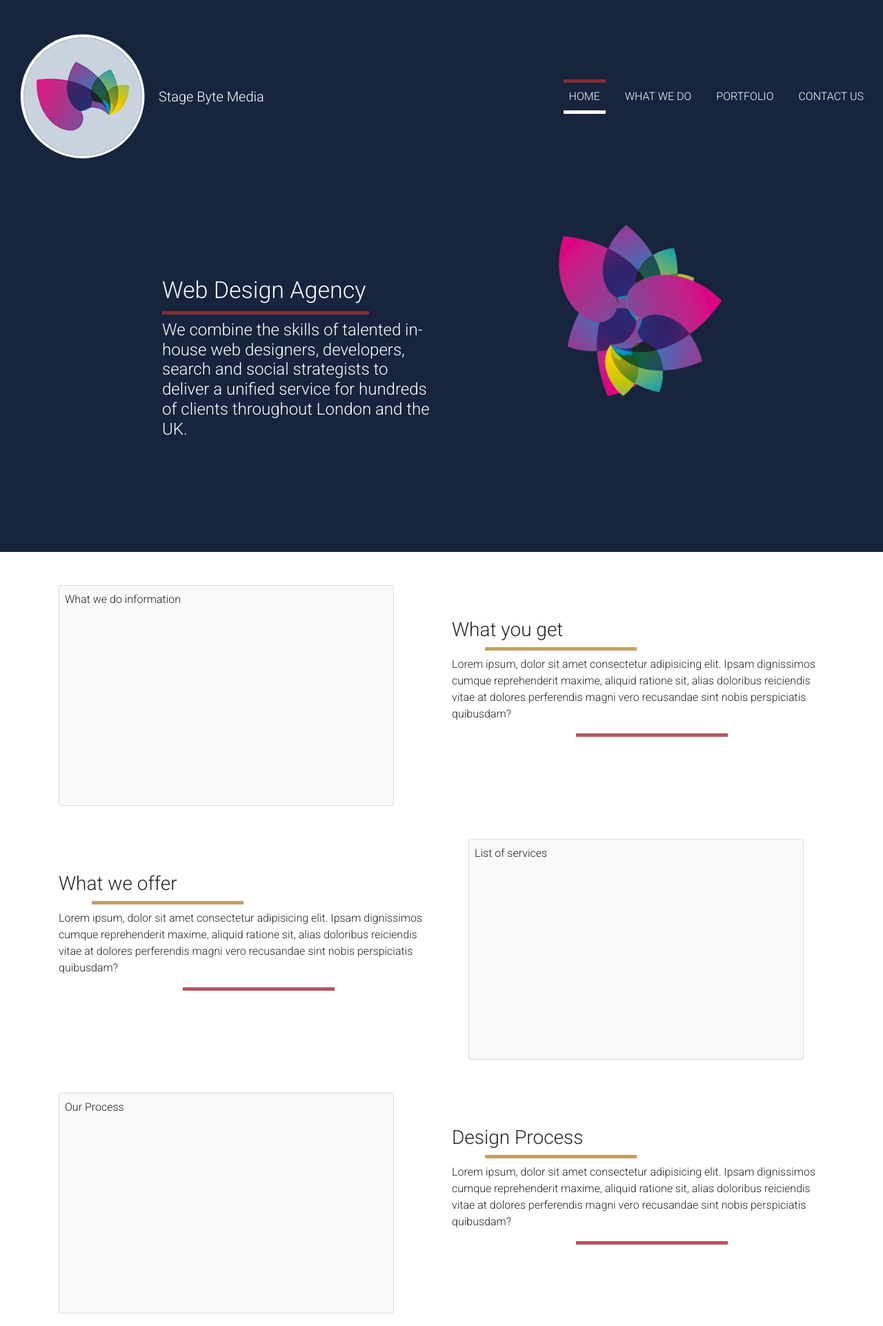
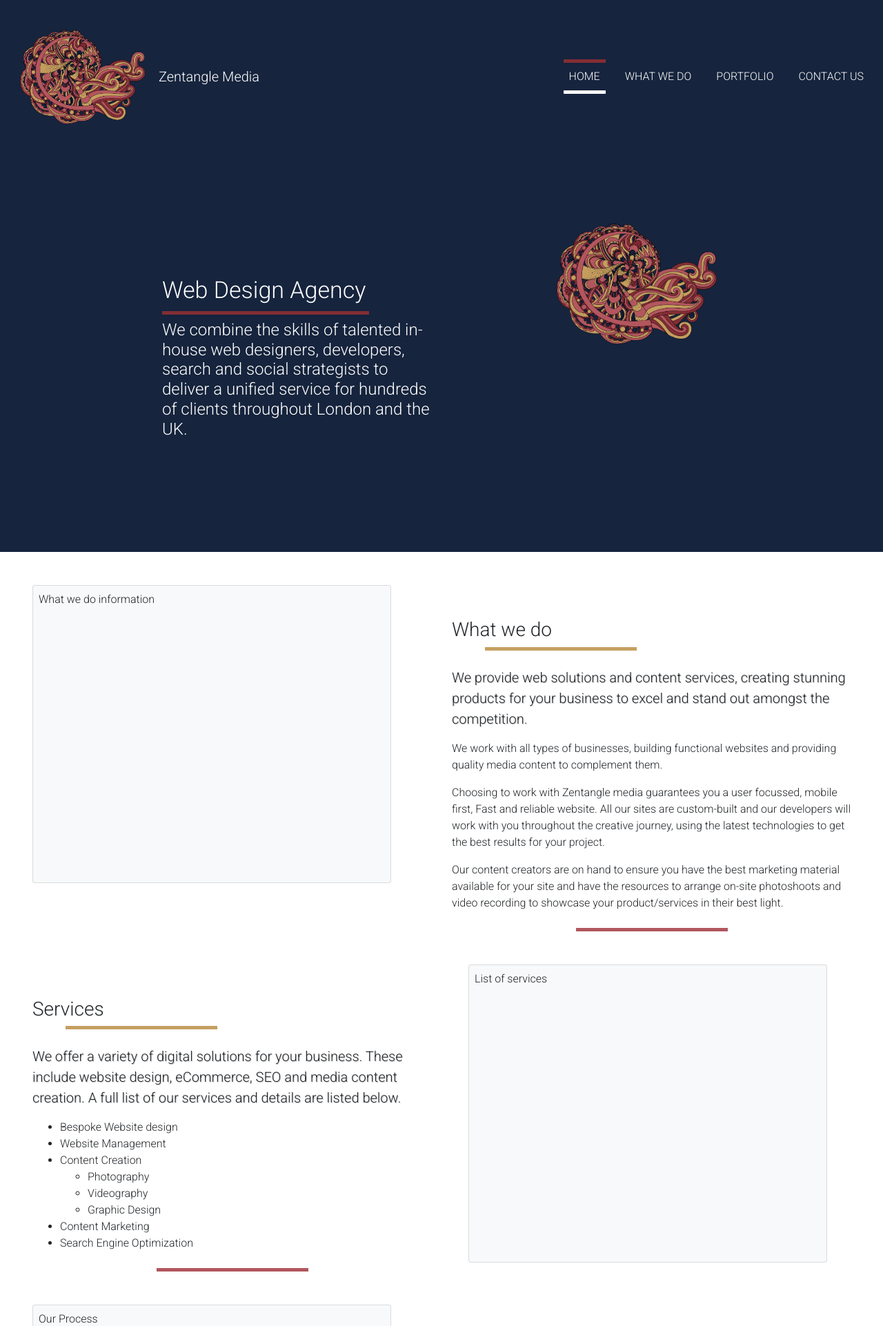
Before and after one commit to jacobroos87/Collab, a Flask app: page / in a window 1280 px wide. Shown: the top 1922 px of the page at 69% size. Run offline with Flask 2, Linux system fonts and the light colour scheme; some libraries are stand-ins or nearby versions.

Commit message:
Added content to sections and decided on business name

```diff
--- a/app.py
+++ b/app.py
@@ -15,16 +15,6 @@ def home():
     return render_template("home.html")
 
 
-@app.route("/portfolio")
-def portfolio():
-    return render_template("portfolio.html")
-
-
-@app.route("/contact_us")
-def contact_us():
-    return render_template("contact_us.html")
-
-
 if __name__ == "__main__":
     app.run(host=os.environ.get("IP"),
             port=int(os.environ.get("PORT")),
--- /dev/null
+++ b/package.json
@@ -0,0 +1,5 @@
+{
+  "dependencies": {
+    "emailjs-com": "^2.6.4"
+  }
+}
--- a/static/css/style.css
+++ b/static/css/style.css
@@ -14,14 +14,32 @@ nav {
     background-color: #16243D;
 }
 
+a.anchor {
+    display: block;
+    position: relative;
+    top: -110px;
+    visibility: hidden;
+}
+
 .container {
-    width: 95%;
+    width: 95% !important;
 }
 
 .banner {
     height: 450px;
 }
 
+.highlight {
+    font-size: 20px;
+    text-shadow: 1px 1px rgba(0, 0, 0, 0.192);
+}
+
+@media (min-width: 1200px) {
+    .container, .container-lg, .container-md, .container-sm, .container-xl {
+        max-width: 1750px;
+    }
+}
+
 
 /* Colors */
 
@@ -62,6 +80,10 @@ nav {
 
 .space {
     margin: 10px;
+}
+
+.nav-underline {
+    border-bottom: 5px solid white;
 }
 
 /* HOMEPAGE MEDIA QUERIES */
@@ -80,7 +102,7 @@ nav {
 /* HOME PAGE */
 
 .card-homepage {
-    height: 20rem;
+    height: 27rem;
     width: 90%;
 }
 
--- /dev/null
+++ b/static/js/emailJs.js
@@ -0,0 +1,37 @@
+
+(function(){
+            emailjs.init("user_BKwt4ml9Gs6TQhV2bLfh0");
+        })();
+
+/** Function to send email template 'joinMailList', created using emailJs.
+ * Once the email is sent, the modal containing the subscribe button is hidden and the success modal (#modalJoinSuccess) is displayed on the screen.
+ */
+function sendMail(contactForm) {
+    emailjs.send("service_lr43f5b", "contactFormMessage", {
+        from_last_name: contactForm.last_name.value,
+        from_first_name: contactForm.first_name.value,
+        from_email: contactForm.email.value,
+        contact_number: contactForm.contact_number.value,
+        from_company: contactForm.company.value,
+        message: contactForm.message.value,
+        how_did_you_hear: contactForm.how_did_you_hear.value,
+        from_site: contactForm.your_site.value,
+    })
+    .then(
+        function(response) {
+            console.log("SUCCESS", response);
+        },
+        function(error) {
+            console.log("FAILED", error);
+        }
+    );
+    $('#modalSendMessageSuccess').modal('show');
+    document.getElementById('first_name').value='';
+    document.getElementById('last_name').value='';
+    document.getElementById('contact_number').value='';
+    document.getElementById('company').value='';
+    document.getElementById('your_site').value='';
+    document.getElementById('how_did_you_hear').value='';
+    document.getElementById('message').value='';
+    return false;
+}
--- a/static/js/script.js
+++ b/static/js/script.js
@@ -90,22 +90,32 @@ $(document).ready(function(){
     });
 
 
-
     // remove home navlink bottom border if #what_we_do is active
 
     var current = document.URL.split('#')[1];
 
-    if (current == 'what_we_do') {
-        $("#what-we-do-link").css("border-bottom", "5px solid white");
-        $("#home-link").css("border-bottom", "unset");
-        };
-
     $("#what-we-do-link").click(function() {
         $(this).css("border-bottom", "5px solid white");
-        });
+        $("#home-link").css("border-bottom", "unset");
+        $("#contact-us-link").css("border-bottom", "unset");
+        $("#portfolio-link").css("border-bottom", "unset");
+    });
 
 
+    $("#portfolio-link").click(function() {
+        $(this).css("border-bottom", "5px solid white");
+        $("#home-link").css("border-bottom", "unset");
+        $("#contact-us-link").css("border-bottom", "unset");
+        $("#what-we-do-link").css("border-bottom", "unset");
+    });
 
+
+    $("#contact-us-link").click(function() {
+        $(this).css("border-bottom", "5px solid white");
+        $("#home-link").css("border-bottom", "unset");
+        $("#what-we-do-link").css("border-bottom", "unset");
+        $("#portfolio-link").css("border-bottom", "unset");
+    });
 
 
 });
--- a/templates/base.html
+++ b/templates/base.html
@@ -23,8 +23,8 @@
     <a href="#" id="back-to-top"><img src="{{ url_for('static', filename='img/triangle.png') }}" alt="Back to top"></a>
 
     <nav id="navbar" class="navbar navbar-expand-lg">
-        <img id="logo" src="{{ url_for('static', filename='img/brand-logo.png') }}" class="space" alt="Stage Byte Media">
-        <a class="navbar-brand" href="index.html">Stage Byte Media</a>
+        <img id="logo" src="{{ url_for('static', filename='img/mollusk.png') }}" class="space" alt="Stage Byte Media">
+        <a class="navbar-brand" href="index.html">Zentangle Media</a>
         <button class="navbar-toggler custom-toggler" type="button" data-toggle="collapse" data-target="#navbarNav" aria-controls="navbarNav" aria-expanded="false" aria-label="Toggle navigation">
           <span class="navbar-toggler-icon">
             <i class="fas fa-bars"
@@ -32,7 +32,7 @@
           </span>
         </button>
         <div class="collapse navbar-collapse" id="navbarNav">
-          <ul class="navbar-nav ml-auto">
+          <ul id="top-menu" class="navbar-nav ml-auto">
             <li class="nav-item {% block nav_home %}{% endblock %}">
               <a id="home-link" class="nav-link middle" href="{{ url_for('home') }}">HOME<span class="sr-only">(current)</span></a>
             </li>
@@ -40,10 +40,10 @@
               <a id="what-we-do-link" class="nav-link middle" href="{{ url_for('home', _anchor='what_we_do') }}">WHAT WE DO</a>
             </li>
             <li class="nav-item {% block nav_portfolio %}{% endblock %}">
-              <a class="nav-link middle" href="{{ url_for('portfolio') }}">PORTFOLIO</a>
+              <a id="portfolio-link" class="nav-link middle" href="{{ url_for('home', _anchor='portfolio') }}">PORTFOLIO</a>
             </li>
             <li class="nav-item {% block nav_contact_us %}{% endblock %}">
-              <a class="nav-link middle" href="{{ url_for('contact_us') }}">CONTACT US</a>
+              <a id="contact-us-link" class="nav-link middle" href="{{ url_for('home', _anchor='contact') }}">CONTACT US</a>
             </li>
           </ul>
         </div>
@@ -95,7 +95,9 @@
     <script src="https://code.jquery.com/jquery-3.5.1.min.js"></script>
     <script src="https://cdnjs.cloudflare.com/ajax/libs/materialize/1.0.0/js/materialize.min.js"></script>
     <script src="https://stackpath.bootstrapcdn.com/bootstrap/4.4.1/js/bootstrap.min.js"></script>
+    <script src="https://cdn.jsdelivr.net/npm/emailjs-com@2/dist/email.min.js"></script>
     <script src="{{ url_for('static', filename='js/script.js') }}"></script>
+    <script src="{{ url_for('static', filename='js/emailJs.js') }}"></script>
     {% block scripts %}
     {% endblock %}
 </body>
--- a/templates/home.html
+++ b/templates/home.html
@@ -14,7 +14,7 @@
             </div>
             <div class="col-lg-6">
                 <div id="logo-container">
-                    <img id="flower-logo" src="static/img/flower-logo.png" alt="">
+                    <img id="flower-logo" src="static/img/mollusk.png" alt="">
                 </div>
             </div>
         </div>
@@ -23,7 +23,8 @@
 
 <div class="container">
     <!-- COMPANY INFO/OFFER SECTION -->
-    <section id="what_we_do" class="mt-5 mt-2">
+    <a class="anchor" id="what_we_do"></a>
+    <section class="mt-5 mt-2">
         <div class="row">
             <div class="col-12 col-lg-6">
                 <div class="card card-homepage bg-light p-2 mr-4">
@@ -37,12 +38,21 @@
                 </div>
             </div>
             <div id="info-1" class="col l6 info">
-                <h3 class="mt-5 mb-2">What you get</h3>
-                <div class="underline-1 ml-5 mb-2"></div>
-                <p>Lorem ipsum, dolor sit amet consectetur adipisicing elit. Ipsam dignissimos cumque reprehenderit
-                    maxime, aliquid ratione sit, alias doloribus reiciendis vitae at dolores perferendis magni vero
-                    recusandae sint nobis perspiciatis quibusdam?</p>
-                <div class="underline-2"></div>
+                <h3 class="mt-5 mb-2">What we do</h3>
+                <div class="underline-1 ml-5 mb-4"></div>
+                <p>
+                    <span class="highlight">We provide web solutions and content services, creating stunning products for your business to excel and stand out amongst the competition. </span>
+                </p>
+                <p>
+                    We work with all types of businesses, building functional websites and providing quality media content to complement them.
+                </p>
+                <p>
+                    Choosing to work with Zentangle media guarantees you a user focussed, mobile first, Fast and reliable website. All our sites are custom-built and our developers will work with you throughout the creative journey, using the latest technologies to get the best results for your project.
+                </p>
+                <p>
+                    Our content creators are on hand to ensure you have the best marketing material available for your site and have the resources to arrange on-site photoshoots and video recording to showcase your product/services in their best light.
+                </p>
+                <div class="underline-2 mt-4"></div>
             </div>
         </div>
     </section>
@@ -50,12 +60,32 @@
     <section id="list_of_services" class="mt-5 mb-2">
         <div class="row flex-s">
             <div class="col-12 col-lg-6 box-a info">
-                <h3 class="mt-5">What we offer</h3>
-                <div class="underline-1 ml-5 mb-2"></div>
-                <p class="">Lorem ipsum, dolor sit amet consectetur adipisicing elit. Ipsam dignissimos cumque
-                    reprehenderit maxime, aliquid ratione sit, alias doloribus reiciendis vitae at dolores perferendis
-                    magni vero recusandae sint nobis perspiciatis quibusdam?</p>
-                <div class="underline-2"></div>
+                <h3 class="mt-5">Services</h3>
+                <div class="underline-1 ml-5 mb-4"></div>
+                <p class="highlight">
+                   We offer a variety of digital solutions for your business. These include website design, eCommerce, SEO and media content creation. A full list of our services and details are listed below.
+                </p>
+
+                <ul>
+                    <li>Bespoke Website design</li>
+                    <li>Website Management</li>
+                    <li>Content Creation
+                        <ul>
+                            <li>Photography</li>
+                            <li>Videography</li>
+                            <li>Graphic Design</li>
+                        </ul>
+                    </li>
+                    <li>Content Marketing</li>
+                    <li>Search Engine Optimization</li>
+                </ul>
+
+
+
+
+
+
+                <div class="underline-2 mt-4"></div>
             </div>
             <div class="col-12 col-lg-6 box-b">
                 <div class="card card-homepage bg-light p-2 ml-4">
@@ -85,16 +115,26 @@
             </div>
             <div class="col-12 col-lg-6 info">
                 <h3 class="mt-5">Design Process</h3>
-                <div class="underline-1 ml-5 mb-2"></div>
-                <p>Lorem ipsum, dolor sit amet consectetur adipisicing elit. Ipsam dignissimos cumque reprehenderit
-                    maxime, aliquid ratione sit, alias doloribus reiciendis vitae at dolores perferendis magni vero
-                    recusandae sint nobis perspiciatis quibusdam?</p>
-                <div class="underline-2"></div>
+                <div class="underline-1 ml-5 mb-4"></div>
+                <p>
+                    <span class="highlight">Whether it’s a start-up or an existing site that needs a refresh our team is well equipped to deliver a bespoke solution.</span>
+                </p>
+                <p>
+                    We follow a phased approach to deliver your project. Firstly, we do extensive market research analysing competitors in your market to ensure your site will have a competitive edge. Our team will brainstorm with you to decide on the flow of the site and what content you have or will need for your project. Once this is decided we’d recommend a framework that we feel would best suit your needs.
+                </p>
+                <p>
+                    In the next phase, our developers will create wireframes detailing the layout of the site on all devices opening the door to more collaboration and feedback. All website functionality will be discussed, ideas shared and the backend operation of the site finalized.
+                </p>
+                <p>
+                    When the design is agreed upon we begin coding your site ensuring that the goals and objectives developed in the early stages are met. In the final phase, a series of tests are undertaken to further improve site performance.
+                </p>
+                <div class="underline-2 mt-4"></div>
             </div>
         </div>
     </section>
 
     <!-- PORTFOLIO FEATURED SECTION -->
+    <a class="anchor" id="portfolio"></a>
     <section class="mt-5 mb-5">
         <h2>PORTFOLIO</h2>
         <div class="underline-1 mb-4 ml-5"></div>
@@ -136,10 +176,11 @@
     </section>
 
     <!-- CONTACT SECTION -->
+    <a class="anchor" id="contact"></a>
         <div class="row mt-5 mb-5">
-        <div class="col-12">
+            <div class="col-12 mt-5">
                 <div>
-                <h3 class="text-center"> CONTACT US / GET IN TOUCH   <i class="far fa-address-book"></i></h3>
+                    <h3 class="text-center"> CONTACT US / GET IN TOUCH <i class="far fa-address-book"></i></h3>
                     <div class="underline-2-full mt-3 mx-auto w-25"></div>
                 </div>
             </div>
@@ -165,24 +206,28 @@
                 </div>
 
                 <div class="row">
-            <form class="col-lg-12">
+                    <form onsubmit="return sendMail(this);" class="col-lg-12">
                         <div class="row">
                             <div class="mb-3 col-lg-6">
-                        <input id="first_name" type="text" class="form-control" minlength="2" maxlength="20" required>
-                        <label for="first_name">First Name</label>
+                                <input id="first_name" type="text" class="form-control" minlength="2" maxlength="20"
+                                    required>
+                                <label for="first_name">First Name*</label>
                             </div>
                             <div class="mb-3 col-lg-6">
-                        <input id="last_name" type="text" class="form-control" minlength="2" maxlength="20" required>
-                        <label for="last_name">Last Name</label>
+                                <input id="last_name" type="text" class="form-control" minlength="2" maxlength="20"
+                                    required>
+                                <label for="last_name">Last Name*</label>
                             </div>
                         </div>
                         <div class="row">
                             <div class="mb-3 col-lg-6">
-                        <input id="email" type="email" class="form-control" minlength="5" maxlength="40" required>
-                        <label for="email">Email</label>
+                                <input id="email" type="email" class="form-control" minlength="5" maxlength="40"
+                                    required>
+                                <label class="mt-2" for="email">Email*</label>
                             </div>
                             <div class="mb-3 col-lg-6">
-                        <input id="contact_number" type="tel" class="form-control" minlength="11" maxlength="11">
+                                <input id="contact_number" type="tel" class="form-control" minlength="11"
+                                    maxlength="11">
                                 <label for="contact_number">Contact Number</label>
                             </div>
                         </div>
@@ -198,22 +243,40 @@
                         </div>
                         <div class="row">
                             <div class="mb-3 col-lg-12">
-                        <textarea id="textarea1" class="form-control" minlength="5" maxlength="250"></textarea>
-                        <label for="textarea1">How did you hear about us?</label>
+                                <textarea id="how_did_you_hear" class="form-control" minlength="5"
+                                    maxlength="250"></textarea>
+                                <label for="how_did_you_hear">How did you hear about us?</label>
                             </div>
                         </div>
                         <div class="row">
                             <div class="mb-3 col-lg-12">
-                        <textarea id="message" class="form-control" minlength="5" maxlength="250"></textarea>
-                        <label for="message">Message</label>
+                                <textarea id="message" class="form-control" minlength="5" maxlength="250" required></textarea>
+                                <label class="mt-3" or="message">Message*</label>
                             </div>
                         </div>
+
+                        <button type="submit" class="btn btn-blue-grey btn-sm">SEND MESSAGE</button>
                     </form>
                 </div>
             </div>
-
         </div>
 
+    <!--Success message modal-->
+    <div class="modal fade" id="modalSendMessageSuccess" tabindex="-1" role="dialog" aria-labelledby="modalJoinSuccess"
+        aria-hidden="true">
+        <div class="modal-dialog modal-sm modal-notify" role="document">
+            <div class="modal-content">
+                <div class="modal-header dark-background">
+                    <h4 class="modal-title w-100 myModalLabel">Thanks for your message, we will be in touch with you
+                        shortly!</h4>
+                    <button type="button" class="close" data-dismiss="modal" aria-label="Close">
+                        <span aria-hidden="true">&times;</span>
+                    </button>
+                </div>
+            </div>
+        </div>
+    </div>
+    <!--Success message modal-->
 
 </div>
 
```
Also changed, not shown: templates/contact_us.html (deleted, +0 -78 lines), templates/portfolio.html (deleted, +0 -145 lines), package-lock.json (added), static/img/leaf.png (added), static/img/mollusk.png (added), 1 other file. Lines whose indentation alone changed are shown as unchanged.
